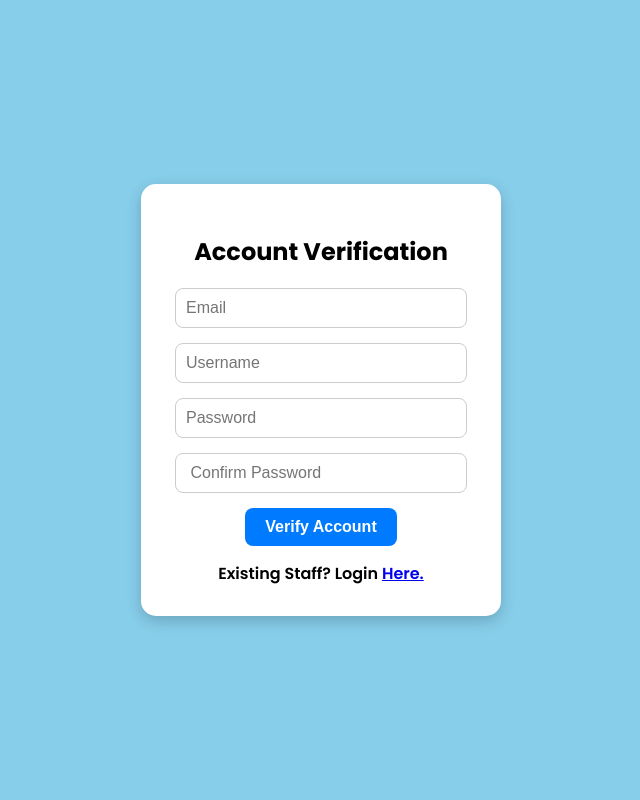
After one commit to sykrwasd/CodeNest, a PHP site: page /register.php in a window 1280 px wide. The commit adds this page. Shown: the whole page, without its empty margins (319-959 px from the left). Run offline with PHP 8.4, Linux system fonts and the light colour scheme.

Commit message:
9:55pm 17/4/25

```diff
--- a/css/style.css
+++ b/css/style.css
@@ -29,7 +29,8 @@ form div {
 }
 
 input[type="text"],
-input[type="password"] {
+input[type="password"],
+input[type="email"]  {
     width: 90%;
     padding: 10px;
     border: 1px solid #ccc;
--- a/login.php
+++ b/login.php
@@ -15,7 +15,7 @@ if ($_SERVER['REQUEST_METHOD'] == "POST") {
         $user = $result->fetch_assoc();
         $storedPassword = $user['password'];
 
-        // Check if the password is hashed (starts with $2y$ or similar)
+
         if (password_verify($password, $storedPassword) || $password === $storedPassword) {
             // Login successful
             $_SESSION['user_id'] = $user['id'];
@@ -52,6 +52,7 @@ if ($_SERVER['REQUEST_METHOD'] == "POST") {
             <div>
                 <button type="submit">Login</button>
             </div>
+            <a>New Staff? Verify <a href="register.php">Here.</a></a>
         </form>
     </div>
 </body>
--- /dev/null
+++ b/register.php
@@ -0,0 +1,37 @@
+<?php
+
+
+?>
+
+<!DOCTYPE html>
+<html lang="en">
+<head>
+    <meta charset="UTF-8">
+    <meta name="viewport" content="width=device-width, initial-scale=1.0">
+    <title>Register Page</title>
+    <link rel="stylesheet" href="css/style.css">
+</head>
+<body>
+    <div class="container">
+        <h2>Account Verification</h2>
+        <form action="#" method="post">
+            <div>
+                <input type="email" placeholder="Email" required>
+            </div>
+            <div>
+                <input type="text" placeholder="Username" required>
+            </div>
+            <div>
+                <input type="password" placeholder="Password" required>
+            </div>
+            <div>
+                <input type="password" placeholder=" Confirm Password" required>
+            </div>
+            <div>
+                <button type="submit">Verify Account</button>
+            </div>
+            <a>Existing Staff? Login <a href="login.php">Here.</a></a>
+        </form>
+    </div>
+</body>
+</html>
```
